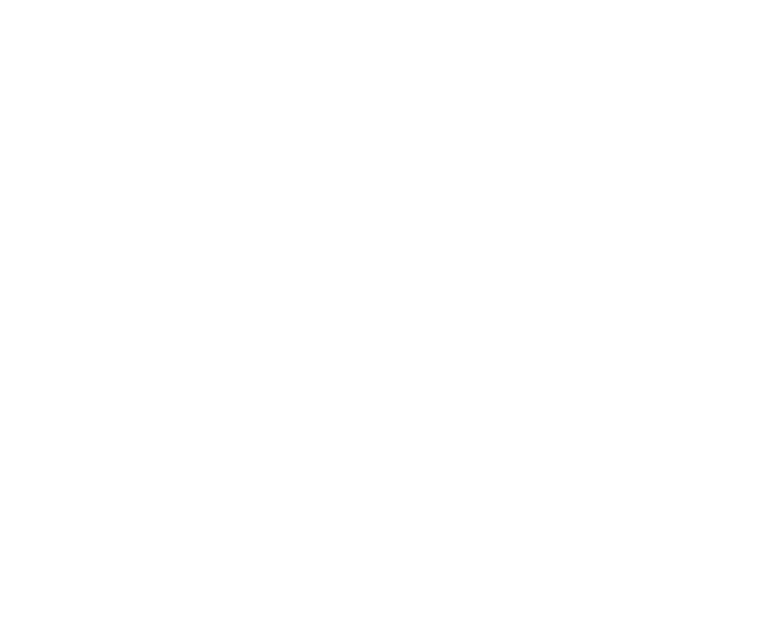
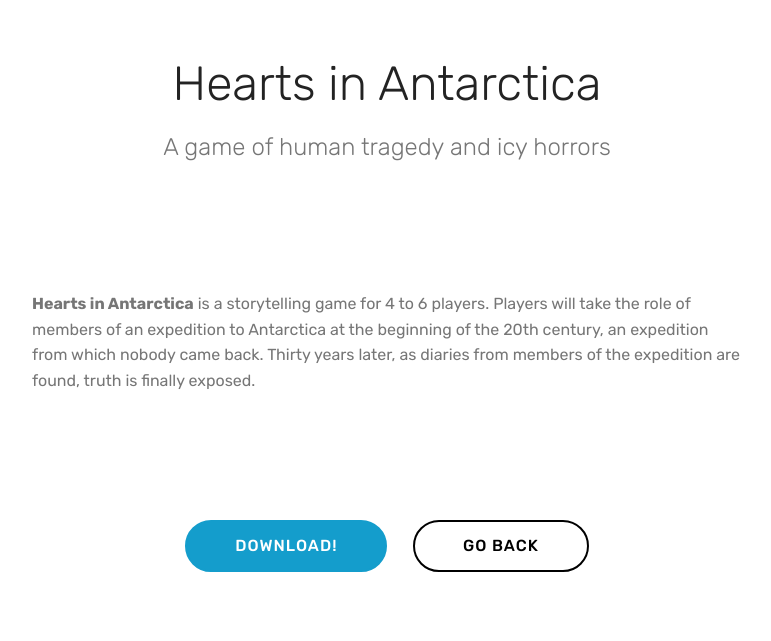
Before and after one commit to Starfishgames/home, a plain HTML site: page page2.html in a window 1280 px wide. Shown: the whole page, without its empty margins (253-1024 px from the left). Drawn offline with Linux system fonts and the light colour scheme.

Commit message:
create github pages

```diff
--- a/assets/mobirise/css/mbr-additional.css
+++ b/assets/mobirise/css/mbr-additional.css
@@ -1458,6 +1458,28 @@ body {
   padding-bottom: 60px;
   background-color: #ffffff;
 }
+.cid-qN0vdqxvWR {
+  padding-top: 60px;
+  padding-bottom: 60px;
+  background-color: #ffffff;
+}
+.cid-qN0vdqxvWR .mbr-section-subtitle {
+  color: #767676;
+}
+.cid-qN0vmdRliI {
+  padding-top: 60px;
+  padding-bottom: 60px;
+  background-color: #ffffff;
+}
+.cid-qN0vmdRliI .mbr-text,
+.cid-qN0vmdRliI blockquote {
+  color: #767676;
+}
+.cid-qN0voJGSUo {
+  padding-top: 60px;
+  padding-bottom: 60px;
+  background-color: #ffffff;
+}
 .cid-qLHP4WTI91 {
   padding-top: 60px;
   padding-bottom: 60px;
--- a/page2.html
+++ b/page2.html
@@ -20,6 +20,48 @@
 
 </head>
 <body>
+<section class="mbr-section content4 cid-qN0vdqxvWR" id="content4-l" data-rv-view="29">
+
+
+
+    <div class="container">
+        <div class="media-container-row">
+            <div class="title col-12 col-md-8">
+                <h2 class="align-center pb-3 mbr-fonts-style display-2">
+                    Hearts in Antarctica</h2>
+                <h3 class="mbr-section-subtitle align-center mbr-light mbr-fonts-style display-5">A game of human tragedy and icy horrors</h3>
+
+            </div>
+        </div>
+    </div>
+</section>
+
+<section class="engine"><a href="https://mobirise.co/k">bootstrap templates</a></section><section class="mbr-section article content1 cid-qN0vmdRliI" id="content1-n" data-rv-view="31">
+
+
+
+    <div class="container">
+        <div class="media-container-row">
+            <div class="mbr-text col-12 col-md-8 mbr-fonts-style display-7">
+                <strong> Hearts in Antarctica</strong>&nbsp;is a storytelling game for 4 to 6 players. Players will take the role of members of an expedition to Antarctica at the beginning of the 20th century, an expedition from which nobody came back. Thirty years later, as diaries from members of the expedition are found, truth is finally exposed.</div>
+        </div>
+    </div>
+</section>
+
+<section class="mbr-section content8 cid-qN0voJGSUo" id="content8-o" data-rv-view="32">
+
+
+
+    <div class="container">
+        <div class="media-container-row title">
+            <div class="col-12 col-md-8">
+                <div class="mbr-section-btn align-center"><a class="btn btn-primary display-4" href="assets/files/HIAfinal.pdf">DOWNLOAD!</a>
+                    <a class="btn btn-black-outline display-4" href="index.html">GO BACK</a></div>
+            </div>
+        </div>
+    </div>
+</section>
+
 
   <script src="assets/web/assets/jquery/jquery.min.js"></script>
   <script src="assets/popper/popper.min.js"></script>
```
Also changed, not shown: index.html (+6 -6 lines), page1.html (+3 -3 lines), page4.html (+3 -3 lines), 1 other file.
